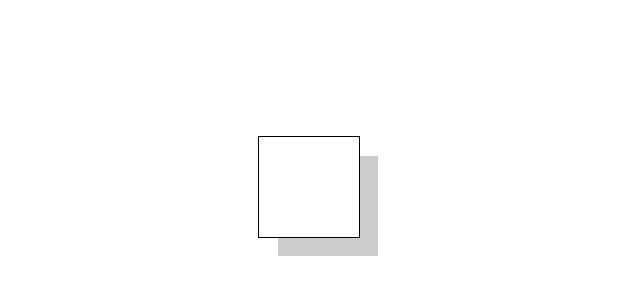
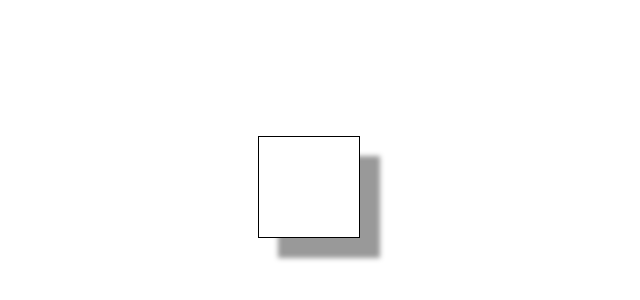
Before and after one commit to edupoch/mini-web-monsters, a plain HTML site: page cursor shadow/example.html in a window 1280 px wide. Shown: the part 64-364 px from the top of the page, without its empty margins (242-882 px from the left). Drawn offline with Linux system fonts and the light colour scheme.

Commit message:
Trying to develop non intrusive Javascript code.

```diff
--- a/cursor shadow/css/style.css
+++ b/cursor shadow/css/style.css
@@ -6,31 +6,4 @@
     height: 100px;
     background: #fff;
     border: black solid 1px;
-    z-index: 50;
-    overflow: hidden;
-
 }
-
-#square_shadow{
-    position: absolute;
-    margin-left: 520px;
-    margin-top: 220px;
-    width: 100px;
-    height: 100px;
-    background: #ccc;
-    z-index: 40
-}
-
-#cursor_far_shadow{
-    position: absolute;
-    z-index: 30;
-    opacity: 0.5;
-    display:none;
-}
-
-#cursor_close_shadow{
-    position: absolute;
-    z-index: 80;
-    opacity: 1;
-    display:none;
-}
--- a/cursor shadow/example.html
+++ b/cursor shadow/example.html
@@ -9,10 +9,5 @@
     <script type="text/javascript" src="./js/cursor_shadow.js"></script>
   </head>
   <body>
-      <div id="cursor_far_shadow"><img src="./img/ZoomInShadow.png"></div>
-      <div id="square_shadow"></div>
-      <div id="square">
-          <div id="cursor_close_shadow"><img src="./img/ZoomInShadow.png"></div>
-      </div>
-  </body>
+      <div id="square" class="floating_div"> </div>
 </html>
--- a/cursor shadow/js/cursor_shadow.js
+++ b/cursor shadow/js/cursor_shadow.js
@@ -1,7 +1,29 @@
 $(function() {
 
+    $("body").append(
+    '<div id="cursor_far_shadow"><img src="./img/ZoomInShadow.png"></div>');
+
+    $("div.floating_div")
+    .css({"z-index": "50",
+        "-webkit-box-shadow":"20px 20px 5px #999",
+        "overflow":"hidden"
+    })
+    .html('<div id="cursor_close_shadow"><img src="./img/ZoomInShadow.png"></div>');
+
     cursor_far_shadow = $("#cursor_far_shadow");
+    cursor_far_shadow.css({
+       "position": "absolute",
+        "z-index": "30",
+        "opacity": "0.5",
+        "display":"none"
+    });
+
     cursor_close_shadow = $("#cursor_close_shadow");
+    cursor_close_shadow.css({
+        "z-index": "80",
+        "opacity": "1",
+        "display":"none"
+    });
 
     $("html").mousemove(function(e){
         cursor_far_shadow.css("margin-left",e.pageX+30);
```
